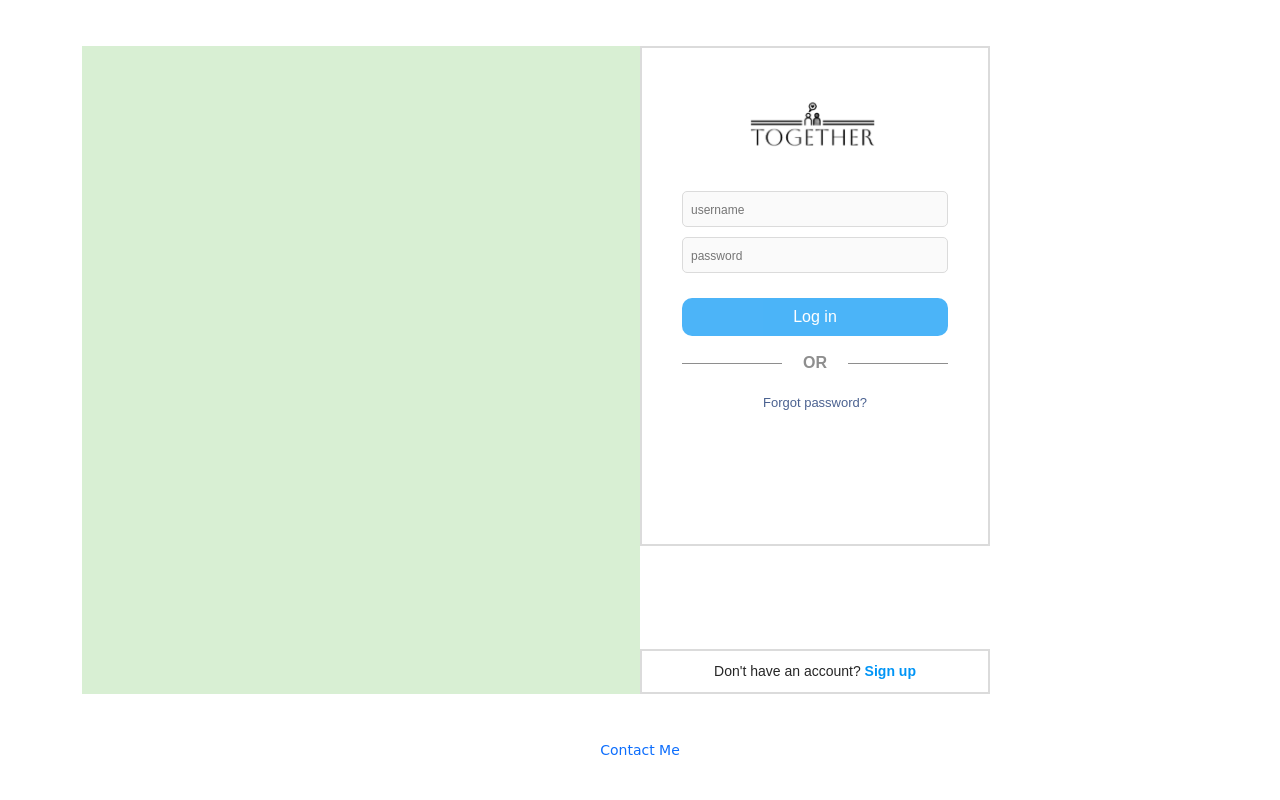
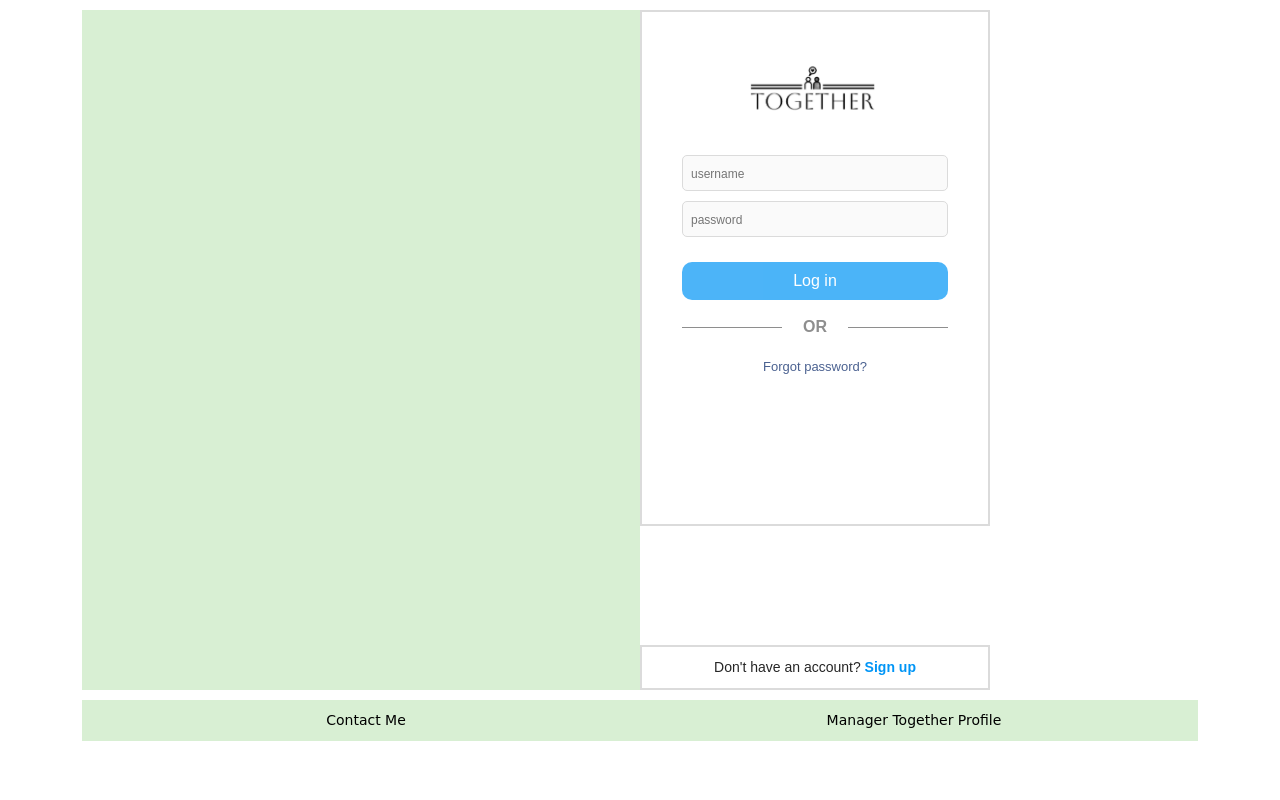
Before and after one commit to Sajjad-mansouri/together-social-app, a Django app: page /login/ in a window 1280 px wide. Run offline with Django 5.2, Linux system fonts and the light colour scheme; some libraries are stand-ins or nearby versions; some web fonts are replaced.

Commit message:
add superuser profile link to login page

```diff
--- a/static/css/register_style.css
+++ b/static/css/register_style.css
@@ -109,7 +109,7 @@
 
 /*login*/
 .login{
-  min-height: 90vh;
+  min-height: 85vh;
 }
 .typewrite-container{
   display: none;
@@ -123,7 +123,7 @@
 }
 
 .login .content{
-  height: 90%;
+  height: 100%;
   align-self: center;
 
   display: grid;
@@ -143,7 +143,7 @@
   position: relative;
 
 
-  height: 90%;
+  height: 100%;
 }
 .typewrite-container a{
   align-self: center;
@@ -162,9 +162,16 @@
 
 
 .footer{
+  background-color:#D8EFD3;
+  padding: 10px;
   font-family: "Playwrite FR Moderne", cursive;
   margin-top: 10px;
   display: grid;
-  justify-content: center;
-  color:light green;
+  grid-template-columns: 1fr 1fr;
+  justify-items: center;
+  align-items: center;
+
 }
+.footer a{
+  color:black;
+}
--- a/templates/registration/login.html
+++ b/templates/registration/login.html
@@ -92,6 +92,7 @@ Login
     </div>
     <div class="footer">
         <a href="{%url 'contact-me'%}">Contact Me</a>
+        <a href="{% url 'profile' admin %}">Manager Together Profile</a>
     </div>
 
 </div>
```
Also changed, not shown: social/views.py (+5 -2 lines).
